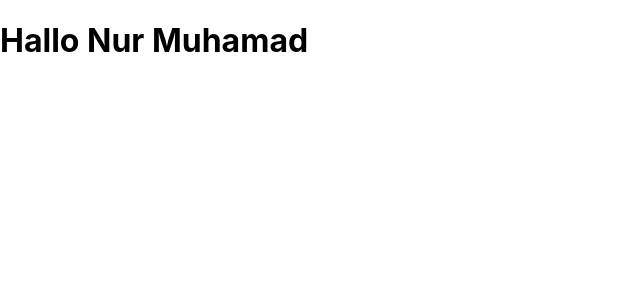
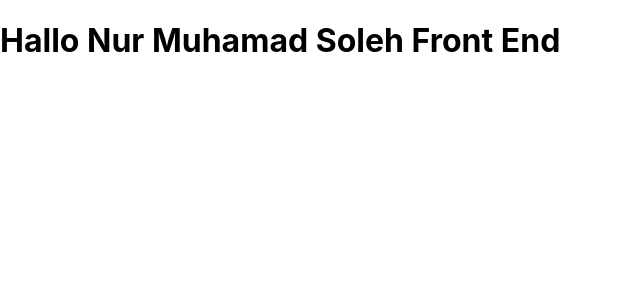
Before and after one commit to nurmuhamadsoleh/deploy, a React (Create React App) app: page / in a window 1280 px wide. Shown: the top 300 px of the page, without its empty margins (0-640 px from the left). Built offline with nearby package versions, Linux system fonts and the light colour scheme.

Commit message:
first commit

```diff
--- a/src/App.js
+++ b/src/App.js
@@ -4,7 +4,7 @@ import "./App.css";
 function App() {
   return (
     <>
-      <h1>Hallo Nur Muhamad</h1>
+      <h1>Hallo Nur Muhamad Soleh Front End</h1>
     </>
   );
 }
```
